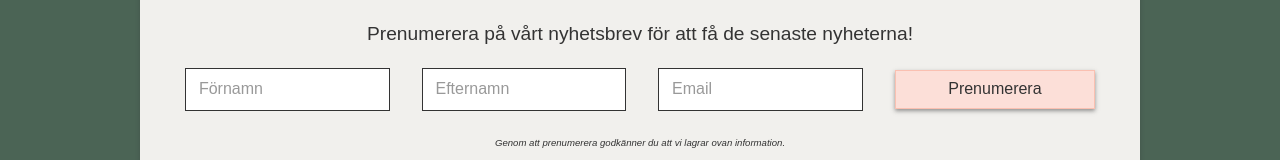
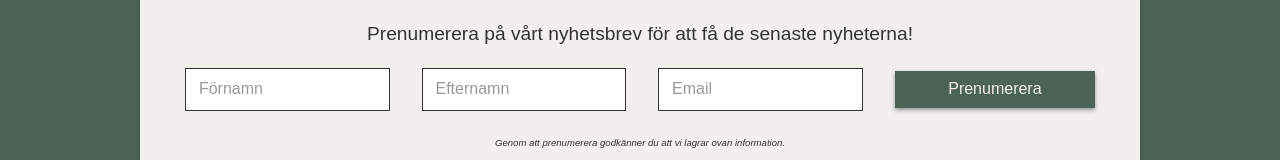
Before and after one commit to Knowit-Experience-Norrland/kodkvallar, a React (Create React App) app: page /about in a window 1280 px wide. Shown: the part 231-391 px from the top of the page. Built offline with nearby package versions, Linux system fonts and the light colour scheme; no server answers.

Commit message:
button changes and social icons

```diff
--- a/src/CSS/components/contactcard/_contact-card.scss
+++ b/src/CSS/components/contactcard/_contact-card.scss
@@ -24,7 +24,7 @@
     padding: 4rem 0 2rem 0;
     a {
       padding: 0 0.5rem;
-      font-size: 2rem;
+      font-size: 4rem;
       color: $primary-forest;
     }
   }
--- a/src/CSS/components/eventsignup/_event-signup.scss
+++ b/src/CSS/components/eventsignup/_event-signup.scss
@@ -3,7 +3,7 @@
   margin: 0 auto;
   background-color: $primary-clay;
   padding: 2rem 0;
-    .event-signup-container{
+  .event-signup-container {
     max-width: 1000px;
     margin: 0 auto;
   }
@@ -12,10 +12,9 @@
     margin: 0 1rem;
     padding: 1rem 0;
     background-color: $primary-digital-white;
-      box-shadow: 0 4px 4px rgba($primary-digital-black,0.2);
+    box-shadow: 0 4px 4px rgba($primary-digital-black, 0.2);
   }
-      h2{
-
+  h2 {
     margin: 2rem 1rem;
   }
   p {
@@ -40,7 +39,8 @@
       margin: 0 1rem;
     }
 
-        input, textarea {
+    input,
+    textarea {
       border: 1px solid $primary-forest;
       padding: 0.8rem;
       margin: 0 1rem 1rem 1rem;
@@ -61,8 +61,8 @@
     }
 
     button {
-          background-color: $primary-melon;
-          color: $primary-digital-black;
+      background-color: $primary-forest;
+      color: $primary-digital-white;
       padding: 0.6rem;
       border: none;
       font-size: 1rem;
@@ -72,14 +72,14 @@
       width: 50%;
       align-self: center;
       box-shadow: 0 2px 4px rgba($primary-digital-black, 0.5);
-          border: 1px $primary-flamingo solid;
     }
     button:hover {
       background-color: $primary-flamingo;
+      color: $primary-digital-black;
     }
   }
-      .gdpr-text{
-        font-size: .6rem;
+  .gdpr-text {
+    font-size: 0.6rem;
     font-style: italic;
     padding-top: 1rem;
   }
@@ -90,6 +90,4 @@
     padding: 2rem 0;
     max-width: 650px;
   }
-
-
 }
--- a/src/CSS/components/newslettersignup/_newsletter-signup.scss
+++ b/src/CSS/components/newslettersignup/_newsletter-signup.scss
@@ -8,7 +8,7 @@
     margin: 0 1rem;
     padding: 1rem 0;
     background-color: $primary-digital-white;
-    box-shadow: 0 4px 4px rgba($primary-digital-black,0.3);
+    box-shadow: 0 4px 4px rgba($primary-digital-black, 0.3);
   }
   p {
     color: $primary-digital-black;
@@ -42,8 +42,8 @@
     }
 
     button {
-      background-color: $primary-melon;
-      color: $primary-digital-black;
+      background-color: $primary-forest;
+      color: $primary-digital-white;
       padding: 0.6rem;
       border: none;
       font-size: 1rem;
@@ -53,14 +53,14 @@
       width: 50%;
       align-self: center;
       box-shadow: 0 2px 4px rgba($primary-digital-black, 0.5);
-      border: 1px $primary-flamingo solid;
     }
     button:hover {
       background-color: $primary-flamingo;
+      color: $primary-digital-black;
     }
   }
-  .gdpr-text{
-    font-size: .6rem;
+  .gdpr-text {
+    font-size: 0.6rem;
     font-style: italic;
     padding-top: 1rem;
   }
```
Lines whose indentation alone changed are shown as unchanged.
